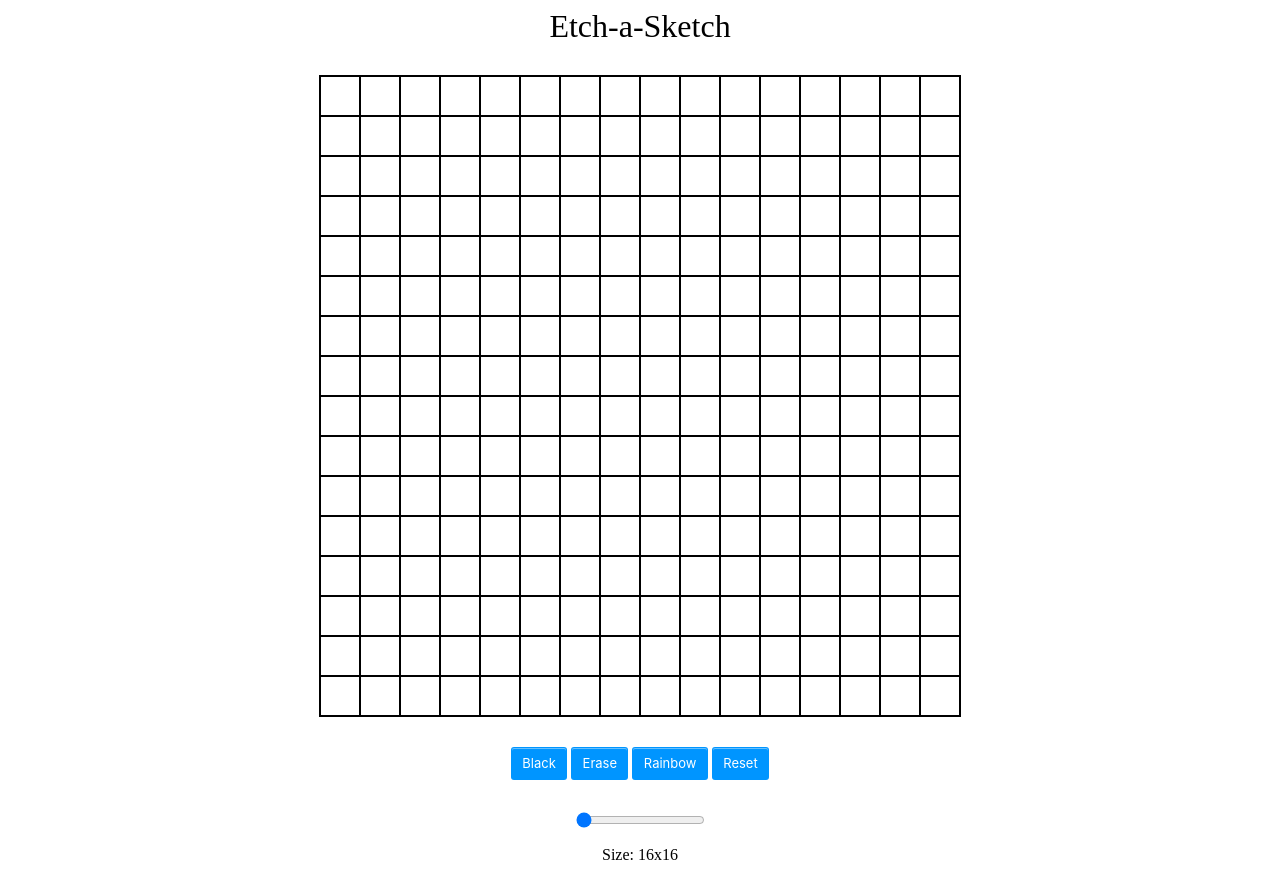
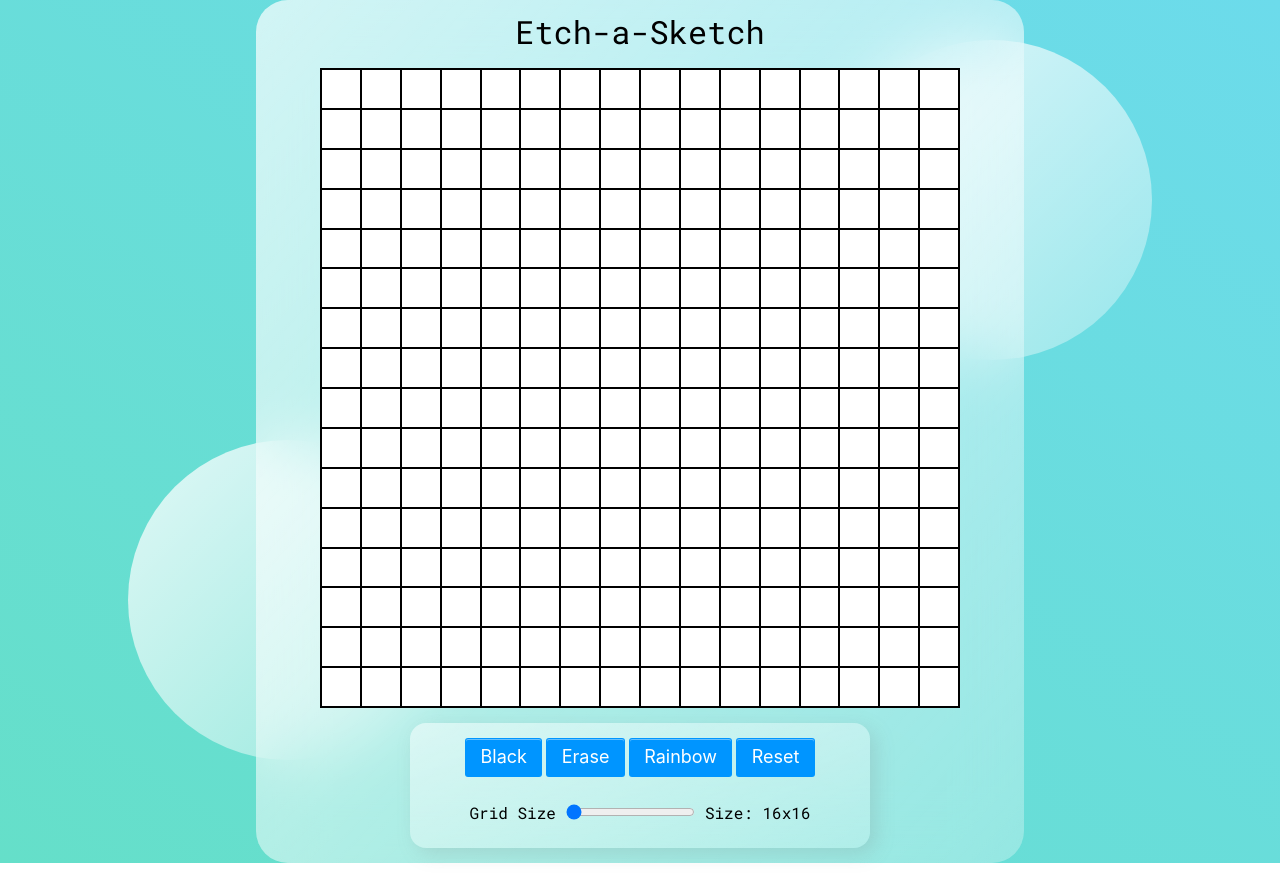
Before and after one commit to downcats/etch-a-sketch, a plain HTML site: page index.html in a window 1280 px wide. After the commit the page ends 863 px from the top, so only its background shows below. Drawn offline with Linux system fonts and the light colour scheme.

Commit message:
Add style

```diff
--- a/index.html
+++ b/index.html
@@ -4,12 +4,17 @@
     <meta charset="UTF-8">
     <title>Title</title>
     <link rel="stylesheet" href="style.css">
+    <link rel="preconnect" href="https://fonts.googleapis.com">
+    <link rel="preconnect" href="https://fonts.gstatic.com" crossorigin>
+    <link href="https://fonts.googleapis.com/css2?family=Roboto+Mono&display=swap" rel="stylesheet">
     <script defer src="script.js"></script>
 </head>
 <body>
+<div class="bg">
     <div class="main">
         <div class="title">Etch-a-Sketch</div>
         <div class="gridbox"></div>
+        <div class="controlbox">
         <div class="buttons">
             <button onclick="colorSelect('black')">Black</button>
             <button onclick="colorSelect('white')">Erase</button>
@@ -17,9 +22,13 @@
             <button onclick="resetBoard()">Reset</button>
         </div>
         <div class="sliderbox">
-            <input type="range" min="16" max="64" value="16" class="slider" id="gridslider">
-            <p>Size: <output class="value"></output>x<output class="value2"></output></p>
+            <label for="gridslider">Grid Size</label><input type="range" min="16" max="64" value="16" class="slider" id="gridslider">
+            <p class="sizetext">Size: <output class="value"></output>x<output class="value2"></output></p>
+        </div>
         </div>
     </div>
+</div>
+<div class="circle1"></div>
+<div class="circle2"></div>
 </body>
 </html>
--- a/style.css
+++ b/style.css
@@ -1,13 +1,36 @@
+* {
+    margin: 0;
+    padding: 0;
+    box-sizing: border-box;
+}
+
+.bg {
+    min-height: 100vh;
+    background: linear-gradient(to right top, #65dfc9, #6cdbeb);
+    display: flex;
+    align-items: center;
+    justify-content: center;
+}
+
 .main {
     display: flex;
     flex-direction: column;
     align-items: center;
-    gap: 30px;
+    gap: 15px;
+    background: white;
+    min-height: 80vh;
+    width: 60%;
+    min-width: 700px;
+    background: linear-gradient(to right bottom, rgba(255, 255, 255, 0.7), rgba(255, 255, 255, 0.3));
+    border-radius: 2rem;
+    z-index: 2;
+    backdrop-filter: blur(2rem);
 }
 
 .title {
     font-size: 32px;
-
+    margin-top: 10px;
+    font-family: 'Roboto Mono', monospace;
 }
 
 .gridbox {
@@ -24,11 +47,27 @@
 .sliderbox {
     width: 100%;
     display: flex;
+    flex-direction: row;
+    gap: 10px;
+    align-items: center;
+    justify-content: center;
+    margin-bottom: 15px;
+    font-family: 'Roboto Mono', monospace;
+}
+
+.controlbox {
+    display: flex;
     flex-direction: column;
     align-items: center;
     justify-content: center;
+    background: linear-gradient(to left top, rgba(255, 255, 255, 0.2), rgba(255, 255, 255, 0.5));
+    border-radius: 1rem;
+    padding: 15px 10px 10px;
+    gap: 25px;
+    width: 60%;
+    margin-bottom: 15px;
+    box-shadow: 6px 6px 20px rgba(122, 122, 122, 0.2);
 }
-
 
 button {
     background-color: #0095ff;
@@ -40,7 +79,7 @@ button {
     cursor: pointer;
     display: inline-block;
     font-family: -apple-system,system-ui,"Segoe UI","Liberation Sans",sans-serif;
-    font-size: 13px;
+    font-size: 18px;
     font-weight: 400;
     line-height: 1.15385;
     margin: 0;
@@ -55,3 +94,22 @@ button {
     vertical-align: baseline;
     white-space: nowrap;
 }
+
+.circle1, .circle2 {
+    background: white;
+    background: linear-gradient(to right bottom, rgba(255, 255, 255, 0.8), rgba(255, 255, 255, 0.3));
+    height: 20rem;
+    width: 20rem;
+    position: absolute;
+    border-radius: 50%;
+}
+
+.circle1 {
+    top: 5%;
+    right: 10%;
+}
+
+.circle2 {
+    bottom: 5%;
+    left: 10%;
+}
```
